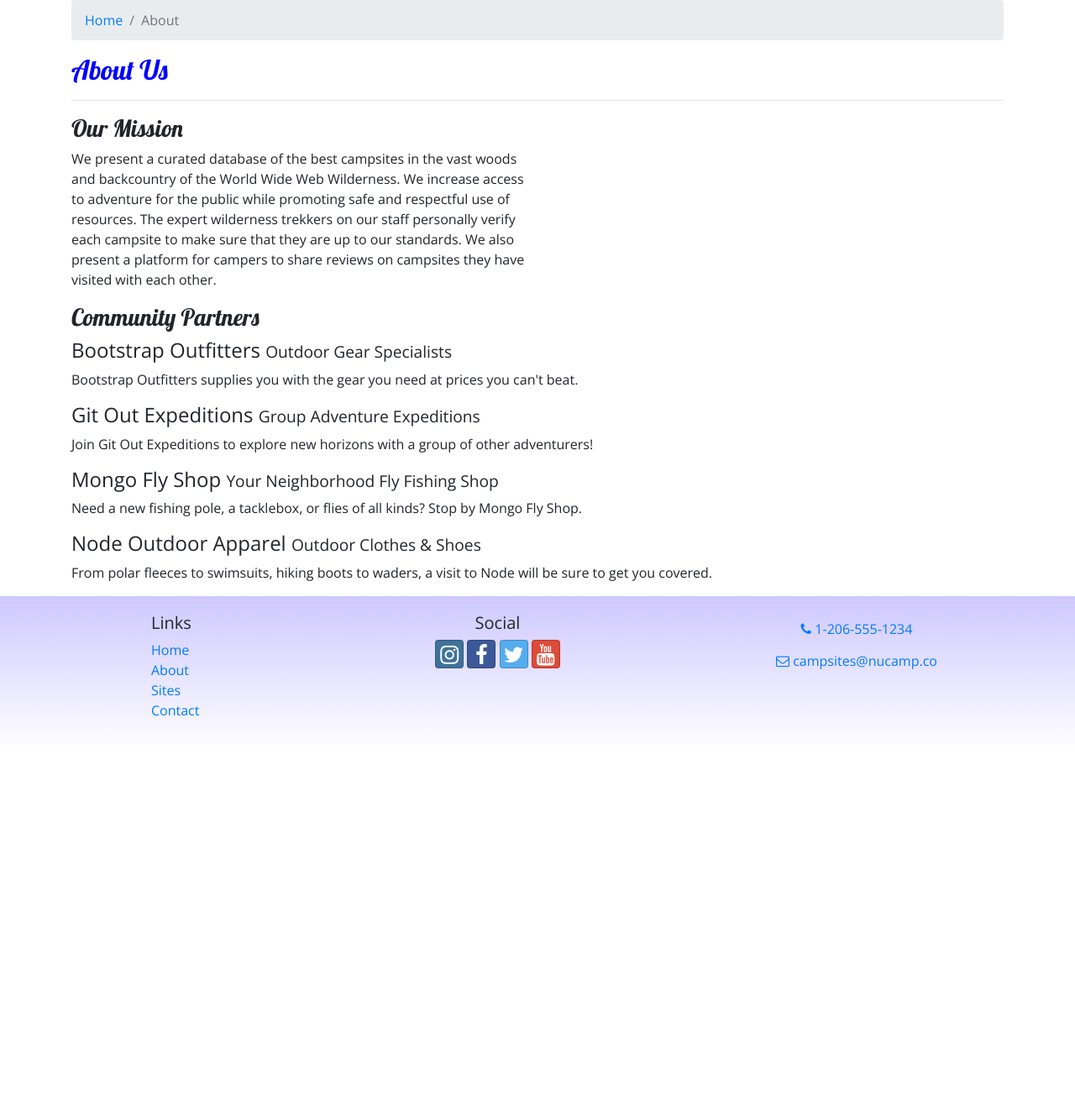
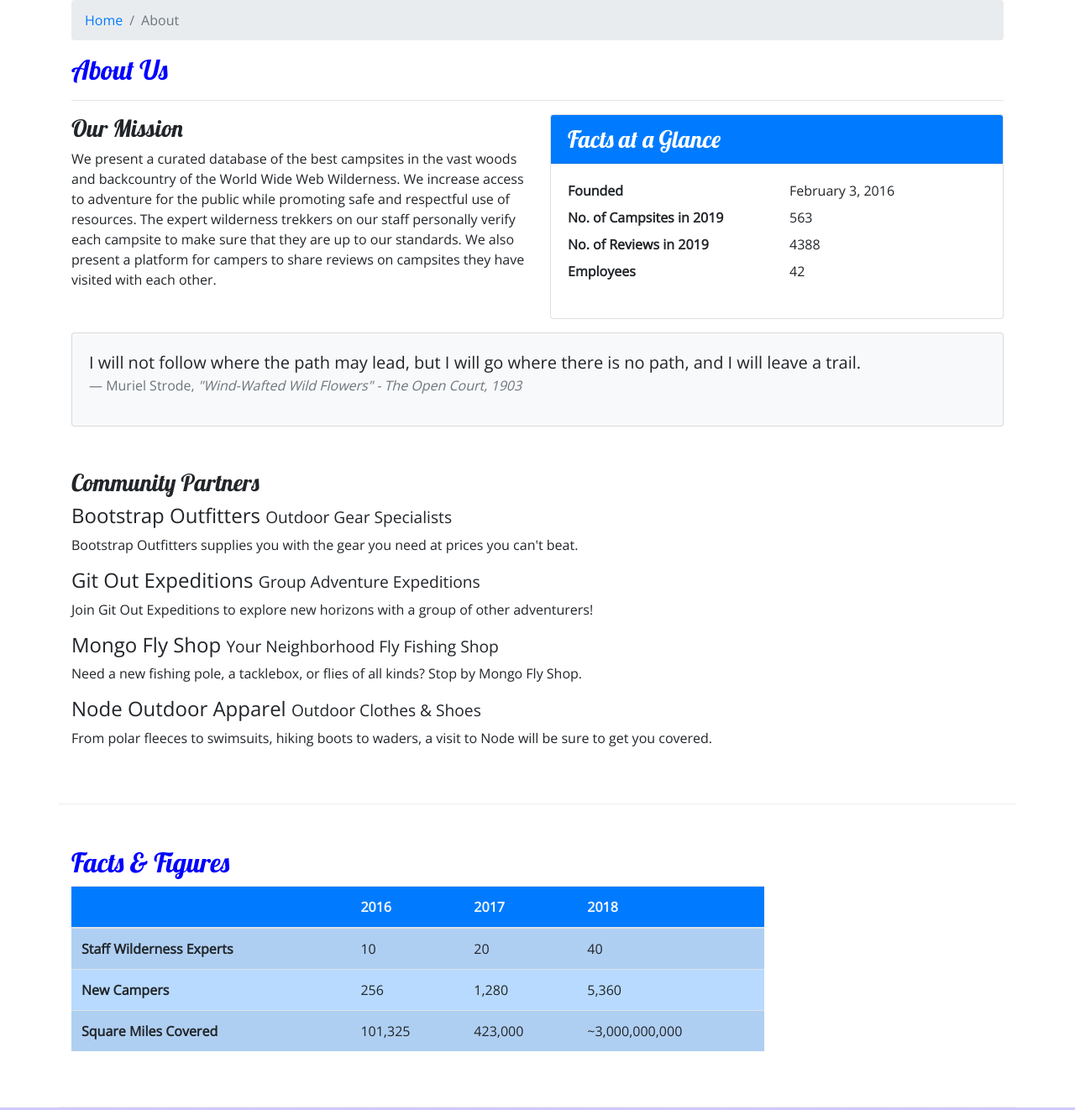
Before and after one commit to Cvan23/nucamp-bootstrap, a website: page aboutus.html in a window 1280 px wide. Shown: the part 218-1540 px from the top of the page at 84% size. Before the commit the page ends 1112 px from the top, so only its background shows below. Drawn offline with nearby package versions, Linux system fonts and the light colour scheme.

Commit message:
tables and cards added

```diff
--- a/aboutus.html
+++ b/aboutus.html
@@ -61,11 +61,43 @@
         <div class="row">
             <div class="col col-sm-6">
                 <h3>Our Mission</h3>
-                <p>We present a curated database of the best campsites in the vast woods and backcountry of the World Wide Web Wilderness. We increase access to adventure for the public while promoting safe and respectful use of resources. The expert wilderness trekkers on our staff personally verify each campsite to make sure that they are up to our standards. We also present a platform for campers to share reviews on campsites they have visited with each other.</p>
+                <p>We present a curated database of the best campsites in the vast woods and backcountry of the World Wide Web Wilderness.
+                We increase access to adventure for the public while promoting safe and respectful use of resources. The expert wilderness trekkers
+                on our staff personally verify each campsite to make sure that they are up to our standards. We also present a platform for campers to
+                share reviews on campsites they have visited with each other.</p>
+            </div>
+            <div class="col-sm-6">
+                <div class="card">
+                    <h3 class="card-header bg-primary text-white">Facts at a Glance</h3>
+                    <div class="card-body">
+                        <dl class="row">
+                            <dt class="col-6">Founded</dt>
+                            <dd class="col-6">February 3, 2016</dd>
+                            <dt class="col-6">No. of Campsites in 2019</dt>
+                            <dd class="col-6">563</dd>
+                            <dt class="col-6">No. of Reviews in 2019</dt>
+                            <dd class="col-6">4388</dd>
+                            <dt class="col-6">Employees</dt>
+                            <dd class="col-6">42</dd>
+                        </dl>
+                    </div>
+                </div>
+            </div>
+            <div class="col">
+                <div class="card bg-light mt-3">
+                    <blockquote class="blockquote card-body">
+                        <p class="mb-0">I will not follow where the path may lead, but I will go where there is no path, and I will leave a trail.</p>
+                        <footer class="blockquote-footer">Muriel Strode,
+                            <cite title="Source Title">"Wind-Wafted Wild Flowers" -
+                                The Open Court, 1903
+                            </cite>
+                        </footer>
+                    </blockquote>
+        		</div>
             </div>
         </div>
 
-        <div class="row">
+        <div class="row row-content">
             <div class="col">
                 <h3>Community Partners</h3>
                 <h4>Bootstrap Outfitters <small>Outdoor Gear Specialists</small></h4>
@@ -78,9 +110,46 @@
                 <p class="d-none d-sm-block">From polar fleeces to swimsuits, hiking boots to waders, a visit to Node will be sure to get you covered.</p>
             </div>
         </div>
+        <div class="row row-content">
+            <div class="col-sm-9">
+                <h2>Facts &amp; Figures</h2>
+                <div class="table-responsive">
+                    <table class="table table-striped">
+                        <thead>
+                            <tr class="bg-primary text-light">
+                                <th></th>
+                                <th> 2016 </th>
+                                <th> 2017 </th>
+                                <th> 2018 </th>
+                            </tr>
+                        </thead>
+                        <tbody class="table-primary">
+                            <tr>
+                                <th> Staff Wilderness Experts </th>
+                                <td> 10 </td>
+                                <td> 20 </td>
+                                <td> 40 </td>
+                            </tr>
+                            <tr>
+                                <th> New Campers </th>
+                                <td> 256 </td>
+                                <td> 1,280 </td>
+                                <td> 5,360 </td>
+                            </tr>
+                            <tr>
+                                <th> Square Miles Covered </th>
+                                <td> 101,325 </td>
+                                <td> 423,000 </td>
+                                <td> ~3,000,000,000 </td>
+                            </tr>
+                        </tbody>
+                    </table>
+                </div>
+            </div>
+        </div>
     </div>
 
-    <footer>
+    <footer class="site-footer">
         <div class="container">
             <div class="row">
                 <div class="col-4 col-sm-2 offset-1">
--- a/css/styles.css
+++ b/css/styles.css
@@ -14,7 +14,7 @@
     color: rgb(148, 198, 240);
 }
 
-footer {
+.site-footer {
     background-image: linear-gradient(#CEC8FF, white);
     padding: 20px 0;
 }
```
Also changed, not shown: contactus.html (+1 -1 lines), index.html (+1 -1 lines).
